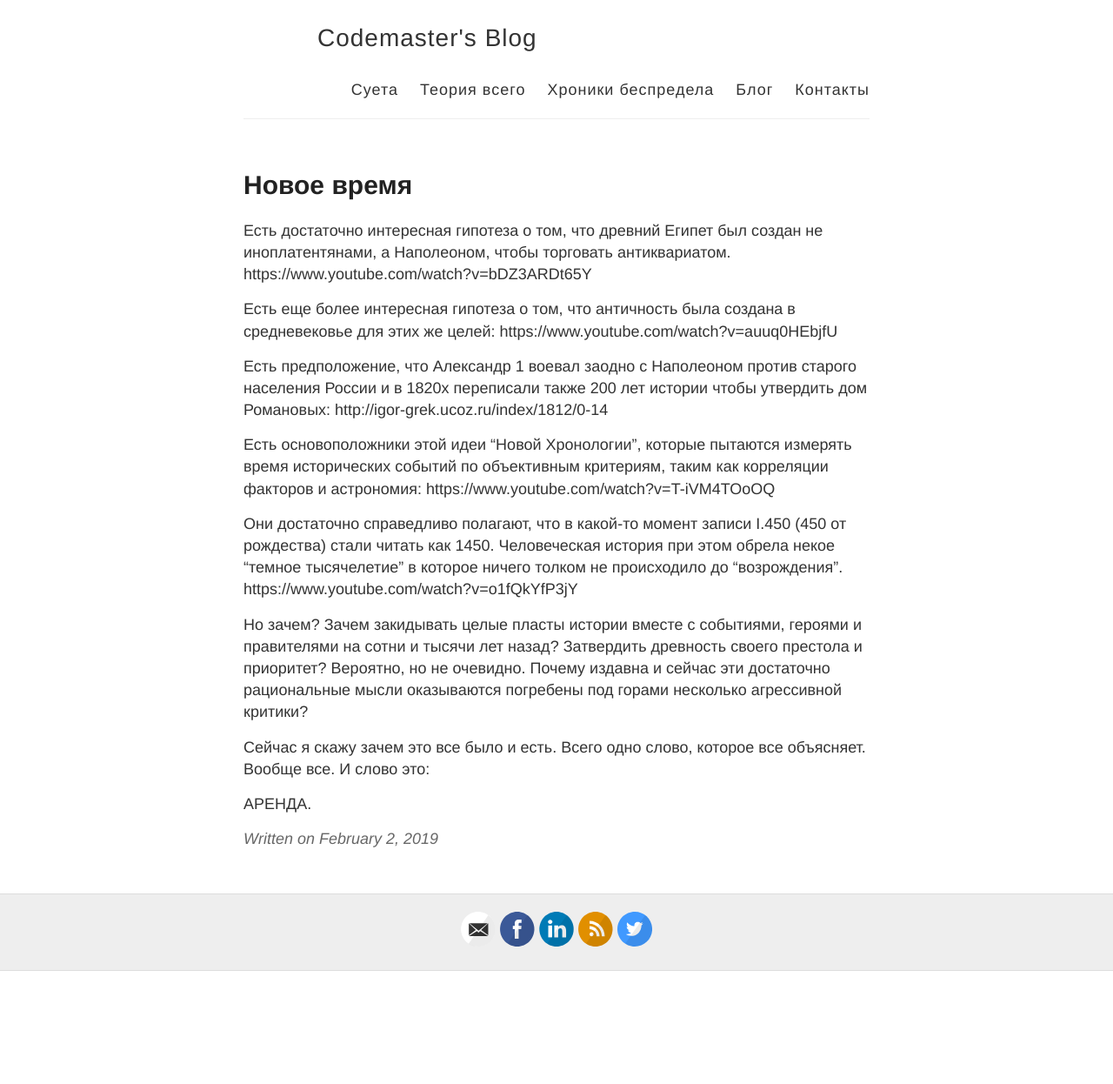
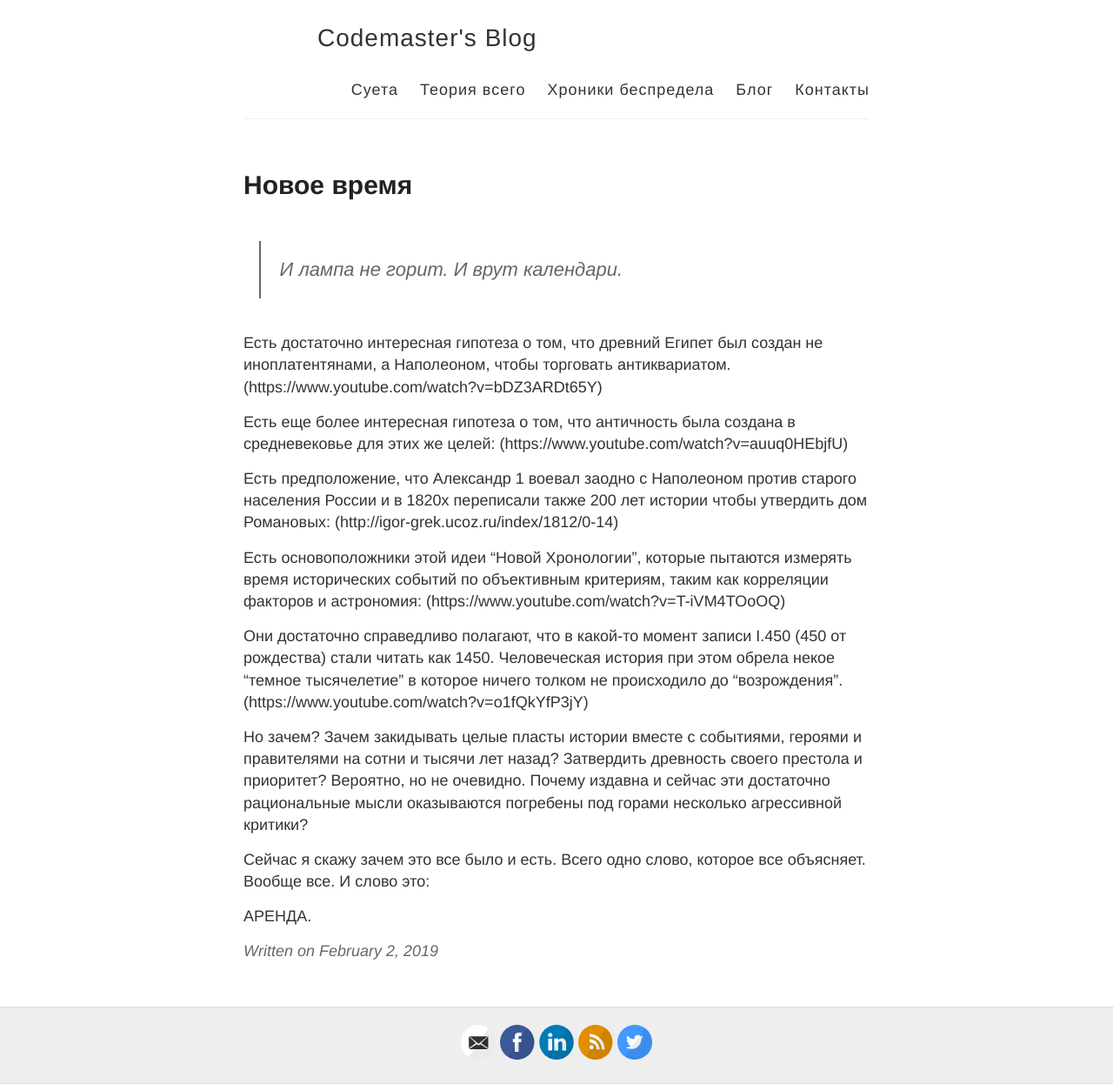
Before and after one commit to decrafts/r, a Jekyll site: the page built from _posts/uncheck/2019-02-02-new-time.md, in a window 1280 px wide. Shown: the whole page at 87% size. Built offline with Jekyll 4.4.1, drawn with Linux system fonts in a browser that asks for light colours; comment, search, counter and statistics services are not loaded; before the commit the page ends 1116 px from its top, so only the background shows below that.

Commit message:
Update 2019-02-02-new-time.md

```diff
--- a/_posts/uncheck/2019-02-02-new-time.md
+++ b/_posts/uncheck/2019-02-02-new-time.md
@@ -5,16 +5,18 @@ permalink: /new-time.html
 categories: [uncheck]
 ---
 
-Есть достаточно интересная гипотеза о том, что древний Египет был создан не иноплатентянами, а Наполеоном, чтобы торговать антиквариатом. https://www.youtube.com/watch?v=bDZ3ARDt65Y
+> И лампа не горит. И врут календари.
 
-Есть еще более интересная гипотеза о том, что античность была создана в средневековье для этих же целей: https://www.youtube.com/watch?v=auuq0HEbjfU
+Есть достаточно интересная гипотеза о том, что древний Египет был создан не иноплатентянами, а Наполеоном, чтобы торговать антиквариатом. (https://www.youtube.com/watch?v=bDZ3ARDt65Y)
 
-Есть предположение, что Александр 1 воевал заодно с Наполеоном против старого населения России и в 1820х переписали также 200 лет истории чтобы утвердить дом Романовых: http://igor-grek.ucoz.ru/index/1812/0-14
+Есть еще более интересная гипотеза о том, что античность была создана в средневековье для этих же целей: (https://www.youtube.com/watch?v=auuq0HEbjfU)
 
-Есть основоположники этой идеи “Новой Хронологии”, которые пытаются измерять время  исторических событий по объективным критериям, таким как корреляции факторов и астрономия: https://www.youtube.com/watch?v=T-iVM4TOoOQ
+Есть предположение, что Александр 1 воевал заодно с Наполеоном против старого населения России и в 1820х переписали также 200 лет истории чтобы утвердить дом Романовых: (http://igor-grek.ucoz.ru/index/1812/0-14)
+
+Есть основоположники этой идеи “Новой Хронологии”, которые пытаются измерять время  исторических событий по объективным критериям, таким как корреляции факторов и астрономия: (https://www.youtube.com/watch?v=T-iVM4TOoOQ)
 
 Они достаточно справедливо полагают, что в какой-то момент записи I.450 (450 от рождества) стали читать как 1450. Человеческая история при этом обрела некое “темное тысячелетие” в которое ничего толком не происходило до “возрождения”.
-https://www.youtube.com/watch?v=o1fQkYfP3jY
+(https://www.youtube.com/watch?v=o1fQkYfP3jY)
 
 Но зачем? Зачем закидывать целые пласты истории вместе с событиями, героями и правителями на сотни и тысячи лет назад? Затвердить древность своего престола и приоритет? Вероятно, но не очевидно. Почему издавна и сейчас эти достаточно рациональные мысли оказываются погребены под горами несколько агрессивной критики?
 
```
